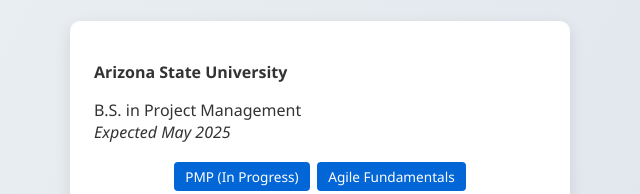
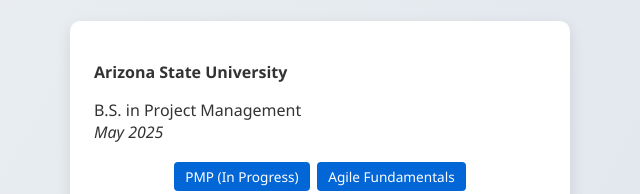
Before and after one commit to alekrodriguezresume/Resume, a plain HTML site: page index.html in a window 1280 px wide. Shown: the part 1573-1767 px from the top of the page, 320-960 px from the left. Drawn offline with nearby package versions, Linux system fonts and the light colour scheme.

Commit message:
Update index.html

```diff
--- a/index.html
+++ b/index.html
@@ -261,8 +261,12 @@
     <section id="education">
       <h2>Education &amp; Certifications</h2>
       <div class="chart-wrapper">
-        <p><strong>Arizona State University</strong></p>
-        <p>B.S. in Project Management <br><em>Expected May 2025</em></p>
+        <p>
+          <strong>Arizona State University</strong>
+        </p>
+        <p>
+          B.S. in Project Management <br><em>May 2025</em>
+        </p>
         <div class="exp-card__badges u-mt-1">
           <span class="badge">PMP (In Progress)</span>
           <span class="badge">Agile Fundamentals</span>
```
